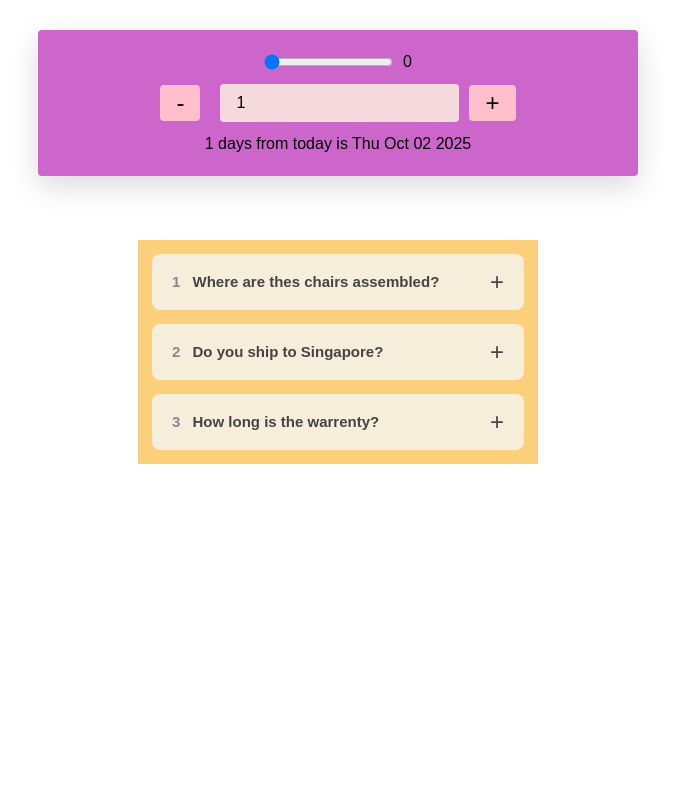
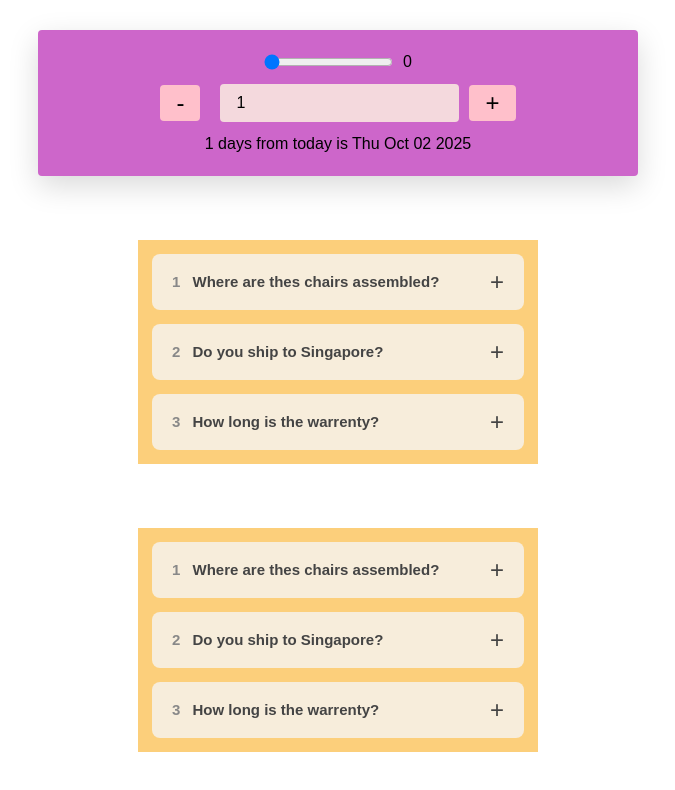
Before and after one commit to ShivaBuda/REACT-Course-revision, a React (Vite) app in the folder exercises/: page / in a window 1280 px wide. Shown: the part 646-1436 px from the top of the page, without its empty margins (302-977 px from the left). Before the commit the page ends 1174 px from the top, so only its background shows below. Built offline with nearby package versions, Linux system fonts and the light colour scheme.

Commit message:
add Accordiony app

```diff
--- /dev/null
+++ b/exercises/src/Accordion_v2/Accordiony.css
@@ -0,0 +1,41 @@
+.accordion {
+    max-width: 40rem;
+    margin: 6.4rem auto;
+    color: #444;background-color: rgb(252, 207, 123);
+    padding: 1.4rem;
+}
+
+.accordion__item{
+     display: grid;
+     grid-template-columns: 6fr 1fr;
+     align-items: center;
+     background-color: rgb(247, 237, 219);
+     padding: 1rem 2rem;
+     border-radius: .8rem;
+}
+
+.accordion__item:not(:last-child){
+     margin-bottom: 1.4rem;
+}
+
+.accordion__btn{
+     font-size: 2.4rem;
+     color: inherit;
+     cursor: pointer;
+     margin-left: auto;
+}
+.serial{
+     color: #888;
+     margin-right: .8rem;
+}
+.accordion__ans{
+     font-size: 1.3rem;
+     margin-left: 2.2rem;
+     color: #555;
+}
+.open{
+     color: green;
+}
+.openBorder{
+     border-top: 4px solid green;
+}
--- /dev/null
+++ b/exercises/src/Accordion_v2/Accordiony.jsx
@@ -0,0 +1,39 @@
+import {useState} from "react";
+import "./Accordiony.css";
+import Item from "./ItemAccordiony";
+const data = [
+    {
+        id: 123,
+        question: "Where are thes chairs assembled?",
+        answer: "These chairs are carefully assembled in Nepal using high-quality materials to ensure durability and comfort for users.",
+    },
+    {
+        id: 124,
+        question: "Do you ship to Singapore?",
+        answer: "Yes, we do. Just give us your address. We will deliver ot your door within 3 weeks",
+    },
+    {
+        id: 125,
+        question: "How long is the warrenty?",
+        answer: "We give one to one exhange for 10 years.",
+    },
+];
+const Accordion = () => {
+    const [currOpen, setCurrOpen] = useState(null);
+
+    return (
+        <ul className="accordion">
+            {data.map((quest, index) => (
+                <Item
+                    quest={quest}
+                    index={index}
+                    id={quest.id}
+                    currOpen={currOpen}
+                    onCurrOpen={setCurrOpen}
+                />
+            ))}
+        </ul>
+    );
+};
+
+export default Accordion;
--- /dev/null
+++ b/exercises/src/Accordion_v2/ItemAccordiony.jsx
@@ -0,0 +1,20 @@
+const Item = ({quest, index, currOpen, onCurrOpen}) => {
+    const isOpen = currOpen === index;
+
+    function handdleToggle() {
+        onCurrOpen(index);
+    }
+    return (
+        <li className={`accordion__item ${isOpen ? "openBorder" : ""}`}>
+            <h2 className={`question ${isOpen ? "open" : ""}`}>
+                <span className="serial">{index + 1}</span> {quest.question}
+            </h2>
+            <button className="accordion__btn" onClick={handdleToggle}>
+                {isOpen ? "-" : "+"}
+            </button>
+            {isOpen && <p className="accordion__ans">{quest.answer}</p>}
+        </li>
+    );
+};
+
+export default Item;
--- a/exercises/src/App.jsx
+++ b/exercises/src/App.jsx
@@ -3,6 +3,7 @@ import "./App.css";
 import FlashCards from "./Flashcards/FlashCards";
 import DateCounter from "./DateCounter/DateCounter";
 import Accordion from "./Accordion/Accordion";
+import Accordiony from "./Accordion_v2/Accordiony";
 const App = () => {
     const [step, setStep] = useState(0);
     const [count, setCount] = useState(step);
@@ -58,6 +59,7 @@ const App = () => {
             <FlashCards />
             <DateCounter />
             <Accordion />
+            <Accordiony />
         </>
     );
 };
```
